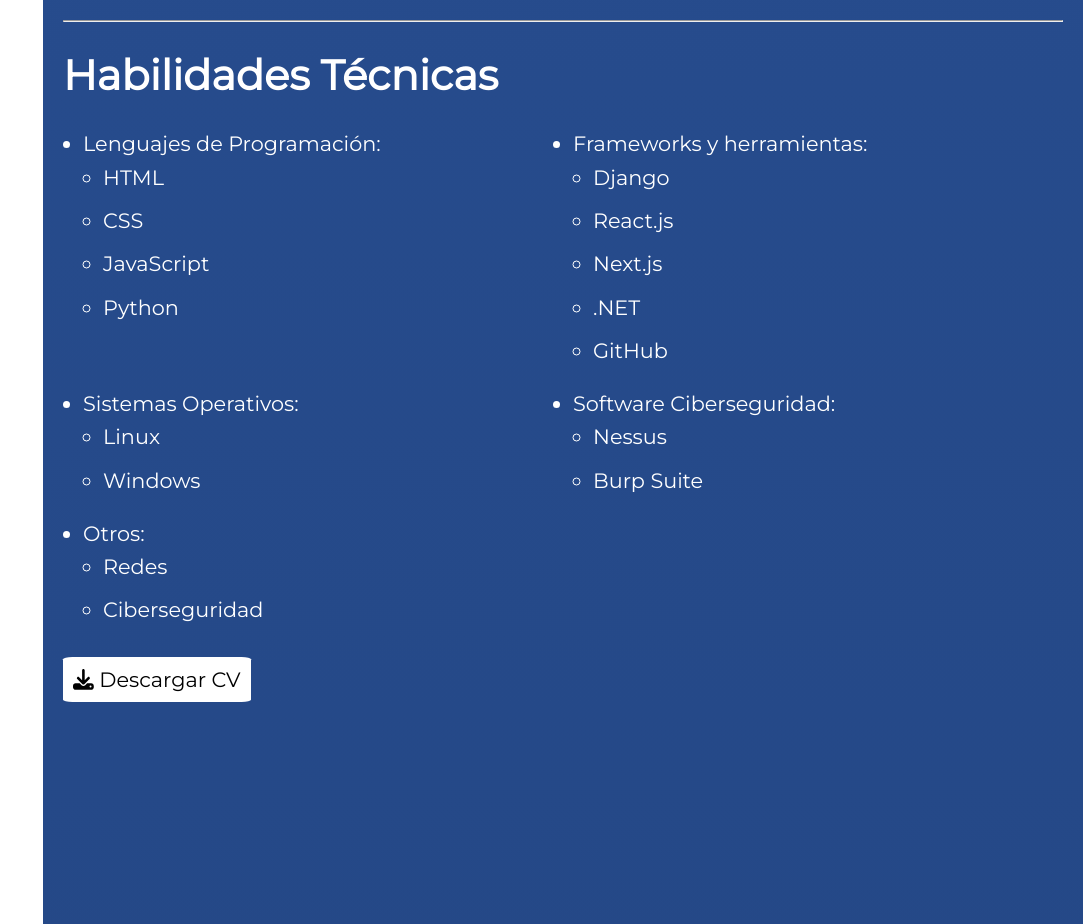
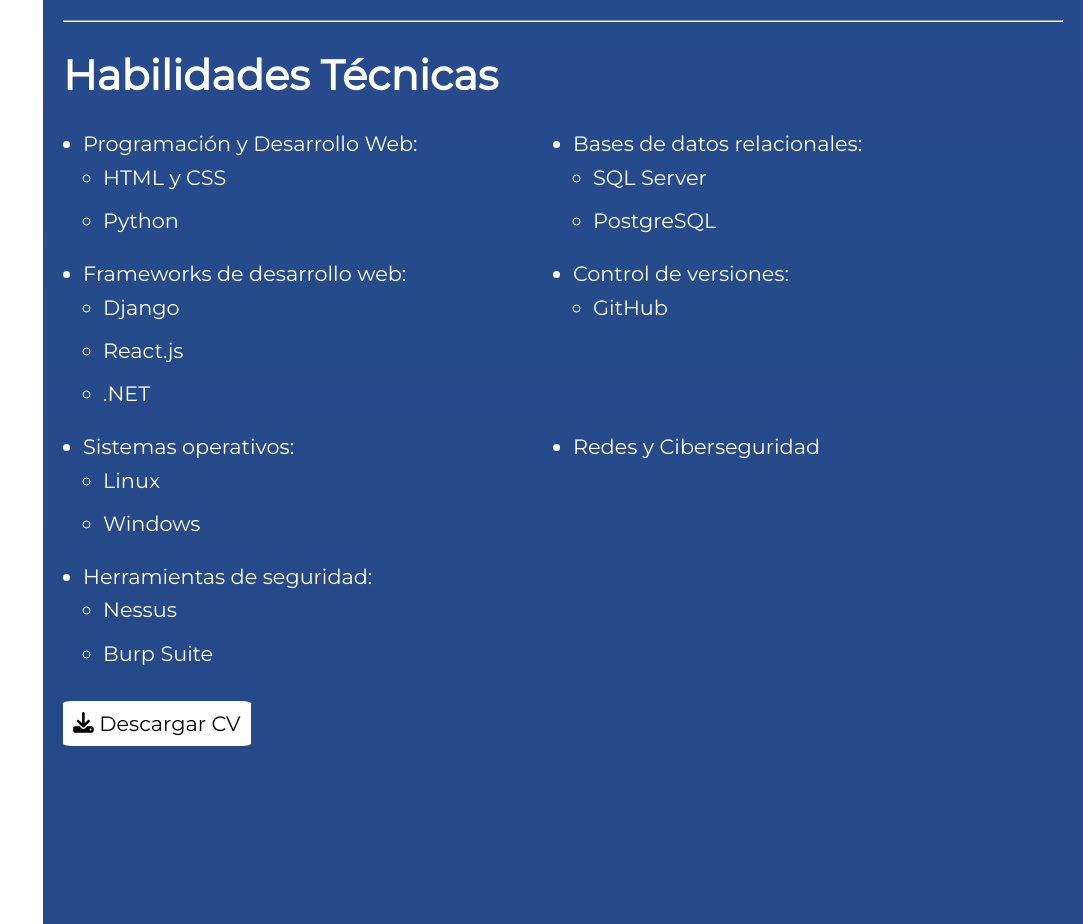
Before and after one commit to Pino835/mypage_project, a React (Create React App) app: page / in a window 1280 px wide. Shown: the part 2080-3004 px from the top of the page, without its empty margins (197-1280 px from the left). Built offline with nearby package versions, Linux system fonts and the light colour scheme.

Commit message:
CAMBIO #21: - Cambios en texto de CV - Cambio resume.pdf

```diff
--- a/src/pages/Home.js
+++ b/src/pages/Home.js
@@ -63,43 +63,48 @@
       <h1>Habilidades Técnicas</h1>
         <ul>
           <li>
-            Lenguajes de Programación:
+            Programación y Desarrollo Web:
             <ul>
-              <li>HTML</li>
-              <li>CSS</li>
-              <li>JavaScript</li>
+              <li>HTML y CSS</li>
               <li>Python</li>
             </ul>
           </li>
           <li>
-            Frameworks y herramientas:
+            Bases de datos relacionales:
+            <ul>
+              <li>SQL Server</li>
+              <li>PostgreSQL</li>
+            </ul>
+          </li>
+          <li>
+            Frameworks de desarrollo web:
             <ul>
               <li>Django</li>
               <li>React.js</li>
-              <li>Next.js</li>
               <li>.NET</li>
+            </ul>
+          </li>
+          <li>
+            Control de versiones:
+            <ul>
               <li>GitHub</li>
             </ul>
           </li>
           <li>
-            Sistemas Operativos:
+            Sistemas operativos:
             <ul>
               <li>Linux</li>
               <li>Windows</li>
             </ul>
           </li>
           <li>
-            Software Ciberseguridad:
+            Redes y Ciberseguridad
+          </li>
+          <li>
+            Herramientas de seguridad:
             <ul>
               <li>Nessus</li>
               <li>Burp Suite</li>
-            </ul>
-          </li>
-          <li>
-            Otros:
-            <ul>
-              <li>Redes</li>
-              <li>Ciberseguridad</li>
             </ul>
           </li>
         </ul>
```
Also changed, not shown: 1 other file (tests, documents, lock files or other folders).
